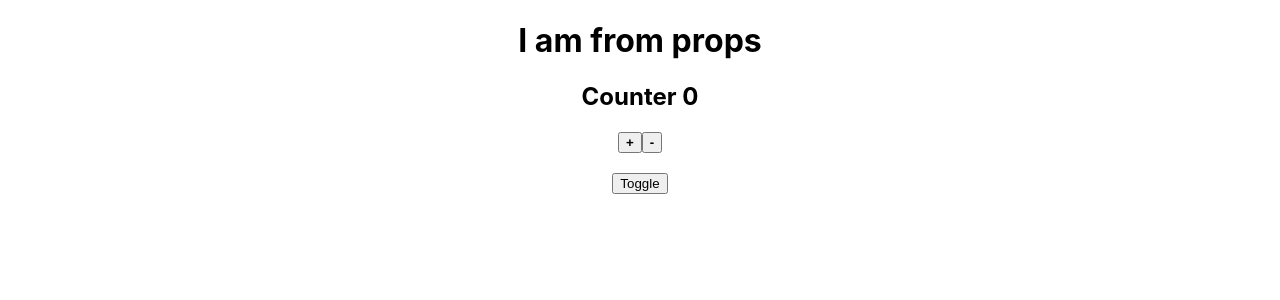
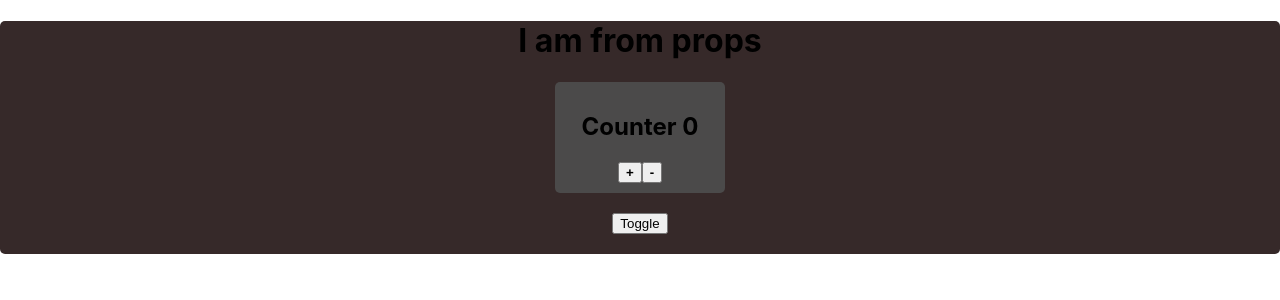
Before and after one commit to chaikovskyit/react-express, a React (Create React App) app: page / in a window 1280 px wide. Shown: the top 300 px of the page. Built offline with nearby package versions, Linux system fonts and the light colour scheme.

Commit message:
add new css style

```diff
--- a/src/App.js
+++ b/src/App.js
@@ -62,6 +62,8 @@ class App extends Component {
 
 		const divStyle = {
 			textAlign: 'center',
+			borderRadius: '5px',
+			background: 'rgb(54, 41, 41)',
 		};
 
 		let cars = null;
--- a/src/Counter/Counter.css
+++ b/src/Counter/Counter.css
@@ -0,0 +1,8 @@
+.counter {
+	display: block;
+	margin: 0 auto;
+	padding: 10px;
+	width: 150px;
+	border-radius: 5px;
+	background: rgb(75, 74, 74);
+}
--- a/src/Counter/Counter.js
+++ b/src/Counter/Counter.js
@@ -1,4 +1,5 @@
 import React, { Component } from 'react';
+import './Counter.css';
 
 export default class Counter extends Component {
 	state = {
@@ -16,7 +17,7 @@ export default class Counter extends Component {
 	};
 	render() {
 		return (
-			<div>
+			<div className='counter'>
 				<h2>Counter {this.state.counter}</h2>
 				<button onClick={this.addCounter}>
 					<strong>+</strong>
```
